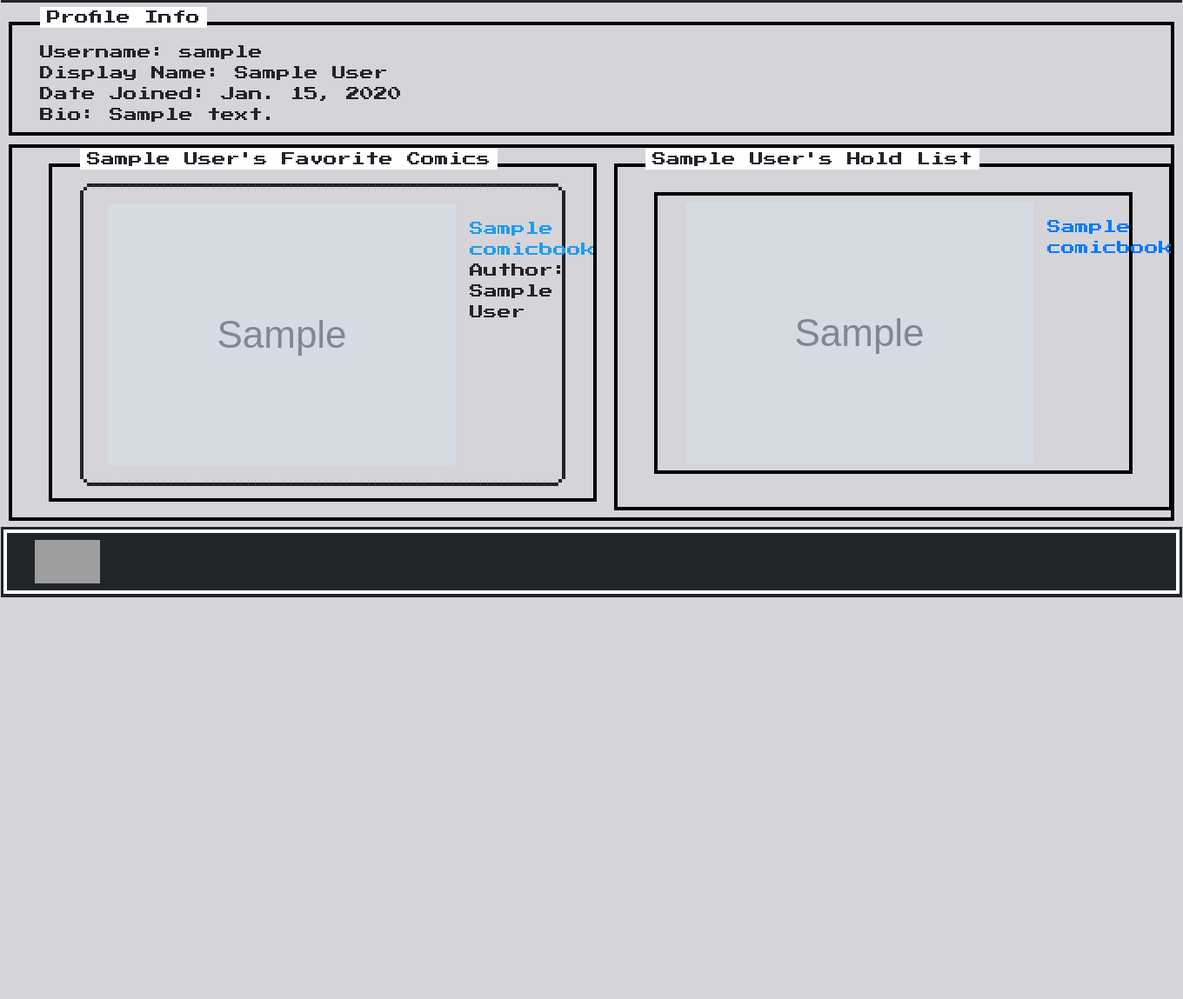
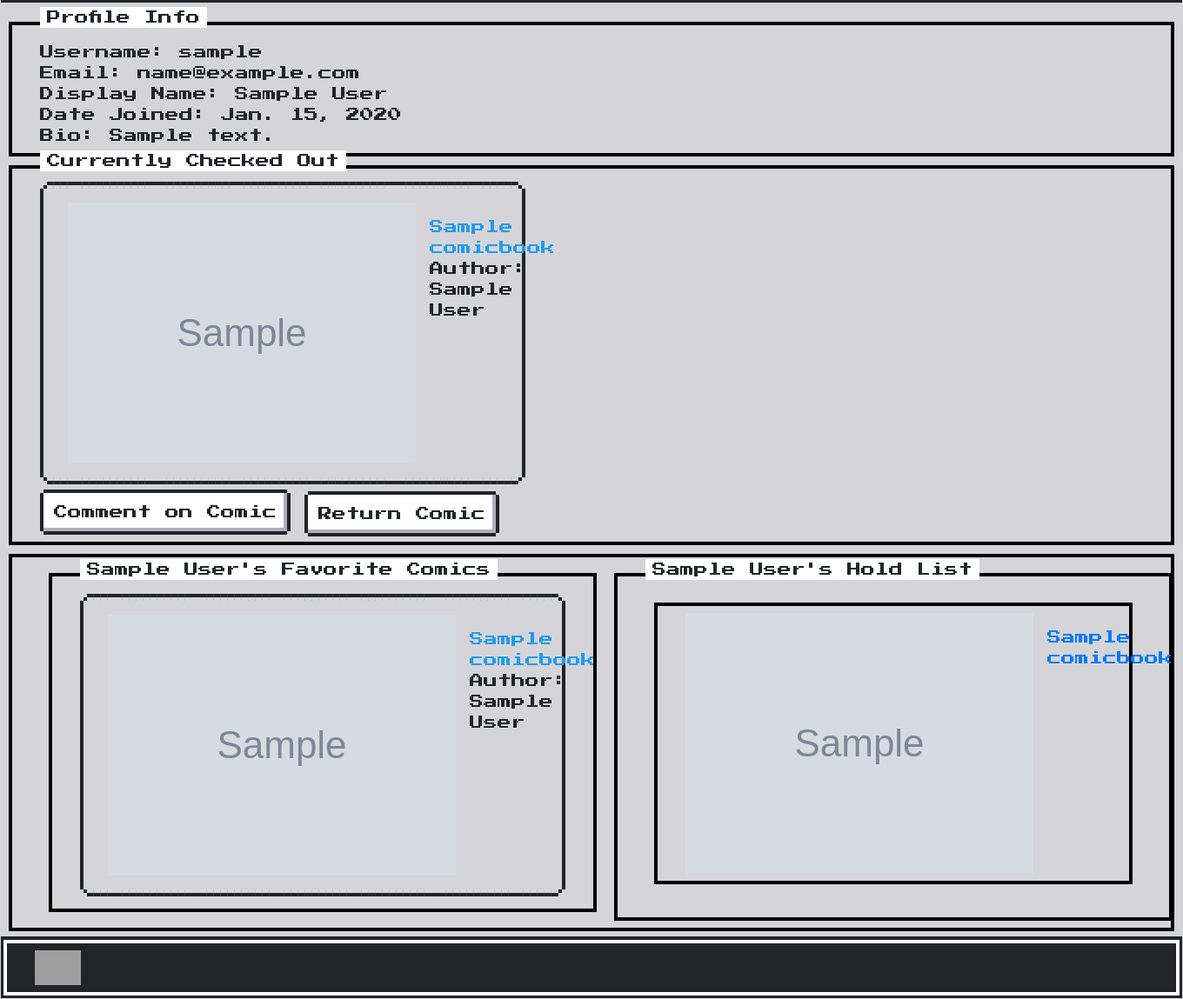
Before and after one commit to olsonjohn/coffee-comic-capstone, a Django app: a page that uses templates/profile.html in a window 1360 px wide. Shown: the part 84-1233 px from the top of the page at 87% size. Before the commit the page ends 771 px from the top, so only its background shows below. Run offline with Django 3.2, Linux system fonts and the light colour scheme; tables that the repository leaves empty hold one stand-in row (values such as "Sample post"); grey boxes marked "Sample" are stand-in pictures; some web fonts are replaced; grey boxes are pictures that could not be loaded.

Commit message:
Added checked out book info to profile page, added email to show up profilepage

```diff
--- a/ComicBaseApp/views.py
+++ b/ComicBaseApp/views.py
@@ -1,3 +1,4 @@
+from django.db.models.query_utils import check_rel_lookup_compatibility
 from django.shortcuts import HttpResponseRedirect, reverse, render, redirect
 from django.contrib.auth import login, authenticate, logout
 from django.views.generic import View, FormView, ListView
@@ -96,12 +97,18 @@ def index(request):
 
 
 def profile_view(request, username):
+
+
     user = ComicUser.objects.get(username=username)
+    if user.checkedout_comic:
+        checked_comic = ComicBook.objects.get(id=user.checkedout_comic.id)
+    else:
+        checked_comic = False
     hold_books = []
     for hold in user.holds.values():
         hold_books.append(ComicBook.objects.get(id=hold['comicbook_id']))
 
-    return render(request, "profile.html", {"user": user, "holds": hold_books})
+    return render(request, "profile.html", {"user": user, "holds": hold_books, "checked_comic": checked_comic})
 
 
 def e404(request, exception):
@@ -146,7 +153,8 @@ class CheckoutView(View):
         checked_out_comic = ComicBook.objects.get(id=id)
         cuser = ComicUser.objects.get(id=request.user.id)
         checked_out_comic.is_checked_out = True
-        # checkouted_by = cuser
+        cuser.checkedout_comic = checked_out_comic['id']
+        cuser.save()
         checked_out_comic.save()
         return redirect("comicinfo", id=id)
 
--- a/config/settings.py
+++ b/config/settings.py
@@ -29,7 +29,7 @@ BASE_DIR = Path(__file__).resolve().parent.parent
 SECRET_KEY = env('SECRET_KEY')
 
 # SECURITY WARNING: don't run with debug turned on in production!
-DEBUG = False
+DEBUG = True
 TEMPLATE_DEBUG = DEBUG
 
 ALLOWED_HOSTS = ['127.0.0.1','104.236.206.84','.hypercomics.club']
--- a/static/css/main.css
+++ b/static/css/main.css
@@ -110,8 +110,10 @@ footer {
     max-height: 150px;
 }
 #cvinelogo {
-    height: 50px;
-    width: 75px;
+    height: 40px;
 }
 
-/* testing static dir */
+#info_img {
+    width: 350px;
+
+}
--- a/templates/profile.html
+++ b/templates/profile.html
@@ -1,14 +1,35 @@
 {% extends "base.html" %} {% block content %}
-<div></div>
+<div class='profileinfopage'>
 <div class="nes-container with-title">
   <span class="title">Profile Info</span>
   Username: {{user.username}} <br />
+  Email: {{user.email}} <br />
   Display Name: {{user.display_name}}<br />
   Date Joined: {{user.created_date}}<br />
-
   <div>Bio: {{user.bio}}</div>
 </div>
-
+{% if checked_comic %}
+<div class="nes-container with-title">
+<span class="title">Currently Checked Out</span>
+  <div onclick="location.href='/comicinfo/{{checked_comic.id}}/'" class="nes-container comicdetails is-rounded">
+        <img src="{{checked_comic.image}}" alt="comic image" />
+        <div class="comicinfo">
+          <span class='nes-text is-primary'> {{checked_comic.name}}</span>
+          <span class="nes-text"> Author: {{checked_comic.author}}</span>
+        </div>
+</div>
+<a href="{% url 'add_comment' id=checked_comic.id %}">
+ <button class='nes-btn' type='submit'>Comment on Comic</button></a>
+  <button class='nes-btn disabled' type='submit'>Return Comic</button>
+</div>
+{% else %}
+<div class="nes-container with-title">
+<span class="title">Currently Checked Out</span>
+      <p class='nes-text'>You currently have no comics checked out.</p>
+        </div>
+{% endif %}
+</div>
+</div>
 <div class="nes-container profilebox">
   <div class="nes-container with-title">
     <span class="title">{{user.display_name}}'s Favorite Comics</span>
```
Also changed, not shown: ComicBaseApp/migrations/0011_auto_20210419_1551.py (added), 1 other file.
